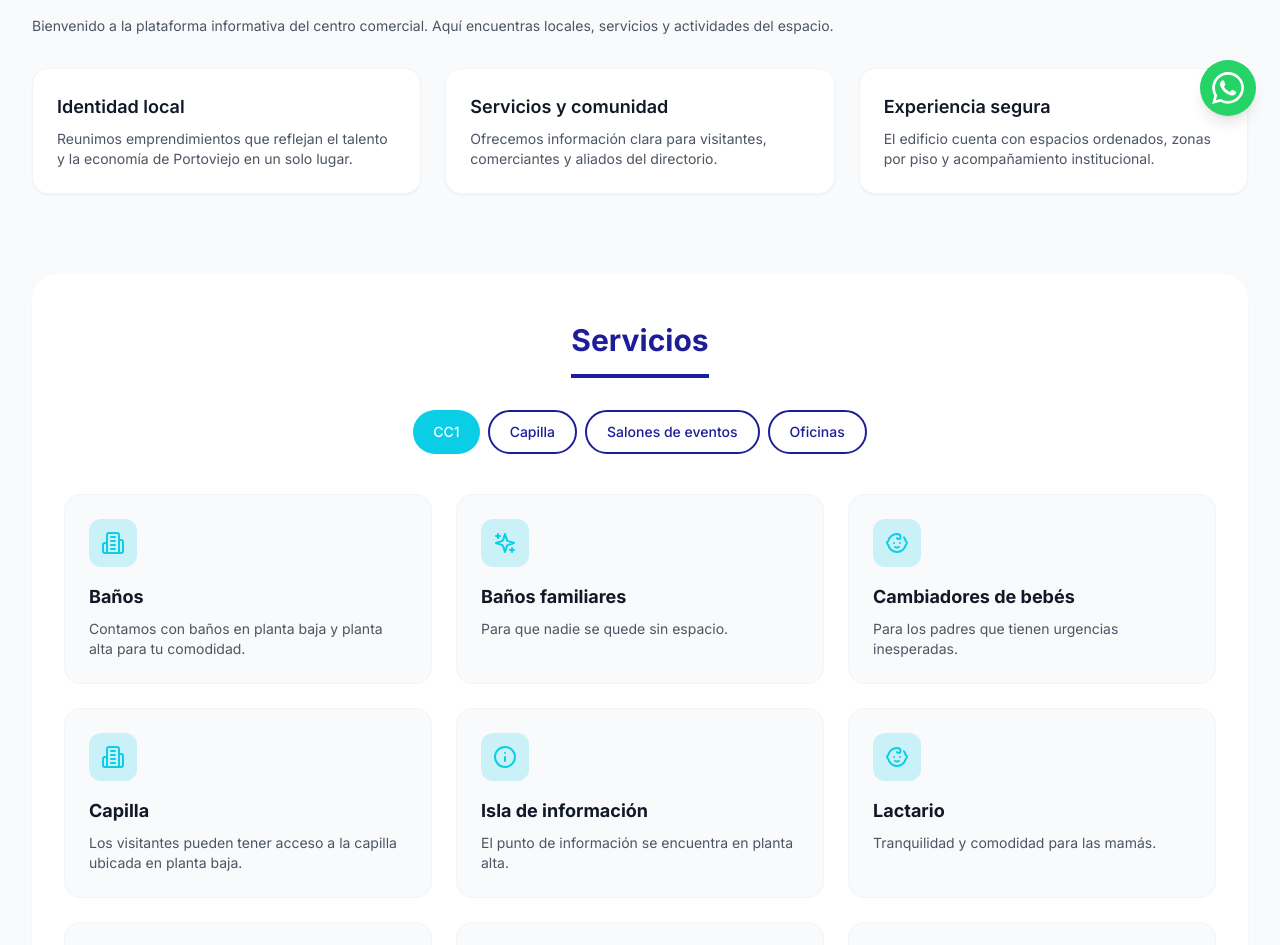
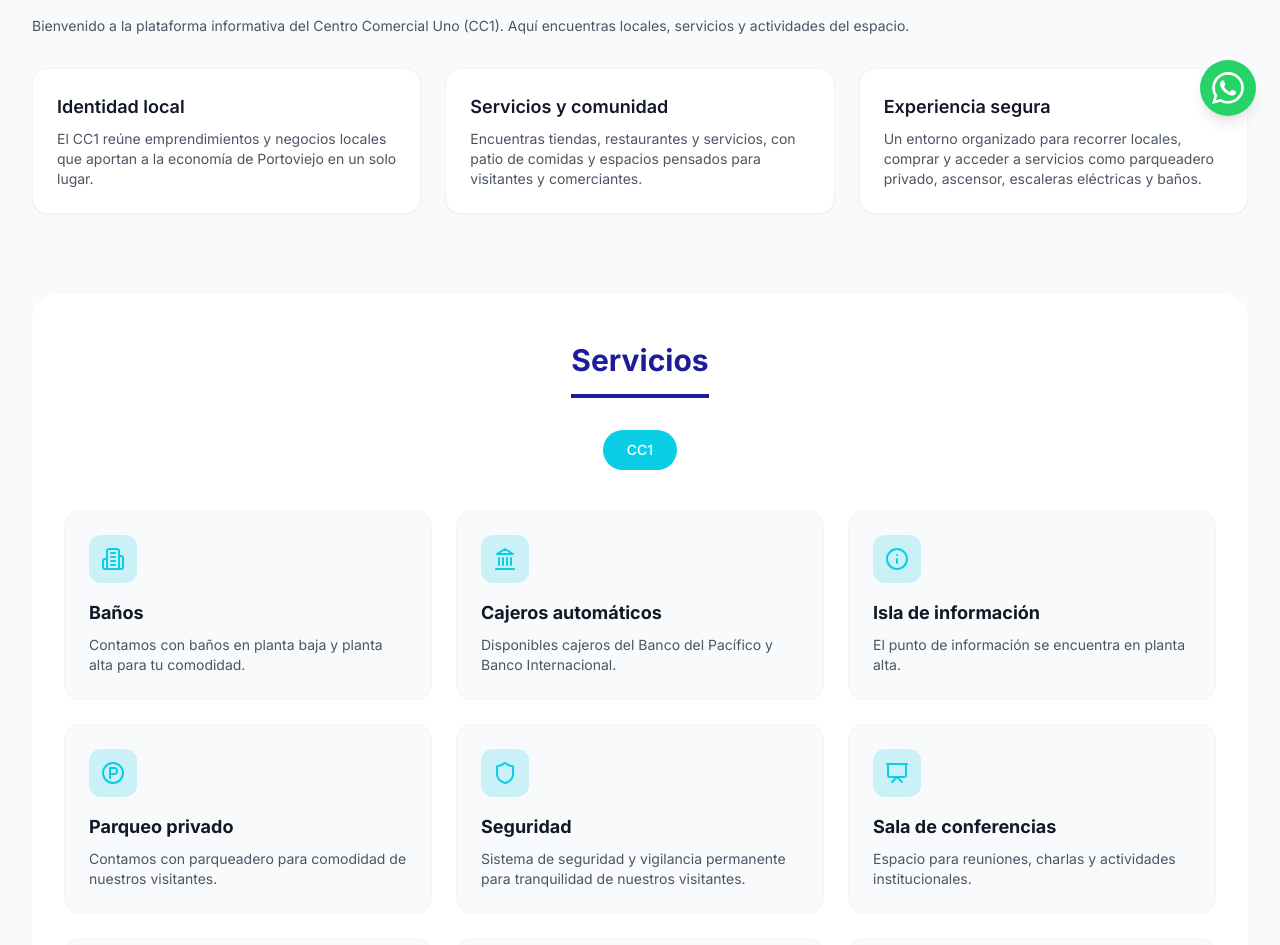
Before and after one commit to jcuenca6779/cc1-pagina, a Next.js app: page / in a window 1280 px wide. Shown: the part 660-1605 px from the top of the page. Built offline with nearby package versions, Linux system fonts and the light colour scheme.

Commit message:
Actualización de servicios y eliminación de capilla

```diff
--- a/app/components/Footer.jsx
+++ b/app/components/Footer.jsx
@@ -1,28 +1,28 @@
-'use client'
+"use client";
 
-import Image from 'next/image'
-import Link from 'next/link'
-import { Facebook, Instagram, Mail, MapPin, Clock } from 'lucide-react'
-import { useState } from 'react'
+import Image from "next/image";
+import Link from "next/link";
+import { Facebook, Instagram, Mail, MapPin, Clock } from "lucide-react";
+import { useState } from "react";
 
 const SOCIAL = [
-  { name: 'Facebook', href: '#', icon: Facebook },
-  { name: 'Instagram', href: '#', icon: Instagram },
-]
+  { name: "Facebook", href: "#", icon: Facebook },
+  { name: "Instagram", href: "#", icon: Instagram },
+];
 
 const NOSOTROS_LINKS = [
-  { label: 'Quiénes somos', href: '/' },
-  { label: 'Transparencia', href: '/' },
-  { label: 'Contacto', href: '/contacto' },
-]
+  { label: "Quiénes somos", href: "/" },
+  { label: "Transparencia", href: "/" },
+  { label: "Contacto", href: "/contacto" },
+];
 
 export default function Footer() {
-  const [email, setEmail] = useState('')
+  const [email, setEmail] = useState("");
 
   const handleSubscribe = (e) => {
-    e.preventDefault()
-    if (email.trim()) setEmail('')
-  }
+    e.preventDefault();
+    if (email.trim()) setEmail("");
+  };
 
   return (
     <footer className="bg-[#1d1d99] text-white">
@@ -70,11 +70,16 @@ export default function Footer() {
         {/* Columnas: Nosotros, Horarios, Contáctanos */}
         <div className="grid gap-8 py-10 md:grid-cols-3">
           <div>
-            <h3 className="text-sm font-bold uppercase tracking-wider text-white/90">Nosotros</h3>
+            <h3 className="text-sm font-bold uppercase tracking-wider text-white/90">
+              Nosotros
+            </h3>
             <ul className="mt-4 space-y-2">
               {NOSOTROS_LINKS.map((link) => (
                 <li key={link.label}>
-                  <Link href={link.href} className="text-sm text-white/80 hover:text-white hover:underline">
+                  <Link
+                    href={link.href}
+                    className="text-sm text-white/80 hover:text-white hover:underline"
+                  >
                     {link.label} →
                   </Link>
                 </li>
@@ -86,18 +91,19 @@ export default function Footer() {
               <Clock size={16} /> Horarios de atención
             </h3>
             <ul className="mt-4 space-y-1 text-sm text-white/80">
-              <li>Centro Comercial: Lun-Sáb 10h00-21h00</li>
-              <li>Domingo: 10h00-20h00</li>
+              <li>Lun-Sáb 09:00-19:00</li>
+              <li>Domingo: 09:00-13:00</li>
             </ul>
           </div>
           <div>
             <h3 className="text-sm font-bold uppercase tracking-wider text-white/90 flex items-center gap-2">
               <MapPin size={16} /> Visítanos
             </h3>
-            <p className="mt-4 text-sm text-white/80">
-              Portoviejo, Manabí
-            </p>
-            <Link href="/contacto" className="mt-2 inline-block text-sm text-[#0ACEE5] hover:underline">
+            <p className="mt-4 text-sm text-white/80">Portoviejo, Manabí</p>
+            <Link
+              href="/contacto"
+              className="mt-2 inline-block text-sm text-[#0ACEE5] hover:underline"
+            >
               Ver mapa →
             </Link>
           </div>
@@ -141,5 +147,5 @@ export default function Footer() {
         </div>
       </div>
     </footer>
-  )
+  );
 }
--- a/app/components/HomeServices.jsx
+++ b/app/components/HomeServices.jsx
@@ -1,129 +1,95 @@
-'use client'
+"use client";
 
-import { useState } from 'react'
-import Link from 'next/link'
 import {
   Building2,
   Info,
-  Baby,
-  Calendar,
   UtensilsCrossed,
-  Sparkles,
-} from 'lucide-react'
-
-const FILTERS = [
-  { id: 'cc1', label: 'CC1' },
-  { id: 'capilla', label: 'Capilla' },
-  { id: 'salones', label: 'Salones de eventos' },
-  { id: 'oficinas', label: 'Oficinas' },
-]
+  Presentation,
+  ParkingCircle,
+  Landmark,
+  ShieldCheck,
+  Shield,
+} from "lucide-react";
 
 const SERVICES = [
   {
-    id: 'banos',
-    filter: 'cc1',
+    id: "banos",
     icon: Building2,
-    title: 'Baños',
-    description: 'Contamos con baños en planta baja y planta alta para tu comodidad.',
+    title: "Baños",
+    description:
+      "Contamos con baños en planta baja y planta alta para tu comodidad.",
   },
   {
-    id: 'banos-familiares',
-    filter: 'cc1',
-    icon: Sparkles,
-    title: 'Baños familiares',
-    description: 'Para que nadie se quede sin espacio.',
+    id: "cajeros",
+    icon: Landmark,
+    title: "Cajeros automáticos",
+    description:
+      "Disponibles cajeros del Banco del Pacífico y Banco Internacional.",
   },
   {
-    id: 'cambiadores',
-    filter: 'cc1',
-    icon: Baby,
-    title: 'Cambiadores de bebés',
-    description: 'Para los padres que tienen urgencias inesperadas.',
+    id: "isla-info",
+    icon: Info,
+    title: "Isla de información",
+    description: "El punto de información se encuentra en planta alta.",
   },
   {
-    id: 'capilla',
-    filter: 'capilla',
-    icon: Building2,
-    title: 'Capilla',
-    description: 'Los visitantes pueden tener acceso a la capilla ubicada en planta baja.',
+    id: "parqueo",
+    icon: ParkingCircle,
+    title: "Parqueo privado",
+    description:
+      "Contamos con parqueadero para comodidad de nuestros visitantes.",
   },
   {
-    id: 'isla-info',
-    filter: 'cc1',
-    icon: Info,
-    title: 'Isla de información',
-    description: 'El punto de información se encuentra en planta alta.',
+    id: "seguridad",
+    icon: Shield,
+    title: "Seguridad",
+    description:
+      "Sistema de seguridad y vigilancia permanente para tranquilidad de nuestros visitantes.",
   },
   {
-    id: 'lactario',
-    filter: 'cc1',
-    icon: Baby,
-    title: 'Lactario',
-    description: 'Tranquilidad y comodidad para las mamás.',
+    id: "sala-conferencias",
+    icon: Presentation,
+    title: "Sala de conferencias",
+    description:
+      "Espacio para reuniones, charlas y actividades institucionales.",
   },
   {
-    id: 'salones',
-    filter: 'salones',
-    icon: Calendar,
-    title: 'Salones de eventos',
-    description: 'Espacios para eventos corporativos y celebraciones.',
+    id: "oficinas",
+    icon: Building2,
+    title: "Oficinas",
+    description:
+      "Espacios para profesionales y empresas en el centro comercial.",
   },
   {
-    id: 'oficinas',
-    filter: 'oficinas',
-    icon: Building2,
-    title: 'Oficinas',
-    description: 'Espacios para profesionales y empresas en el centro comercial.',
+    id: "patio-comidas",
+    icon: UtensilsCrossed,
+    title: "Patio de comidas",
+    description: "Variedad de opciones gastronómicas en un solo lugar.",
   },
   {
-    id: 'patio-comidas',
-    filter: 'cc1',
-    icon: UtensilsCrossed,
-    title: 'Patio de comidas',
-    description: 'Variedad de opciones gastronómicas en un solo lugar.',
+    id: "otros",
+    icon: ShieldCheck,
+    title: "También contamos con:",
+    description: "Ascensor, escaleras eléctricas y áreas de descanso.",
   },
-  {
-    id: 'otros',
-    filter: 'cc1',
-    icon: null,
-    title: 'También contamos con:',
-    description: 'Rampas para discapacitados, parqueaderos para bicicletas y zonas de descanso.',
-  },
-]
+];
 
 export default function HomeServices() {
-  const [activeFilter, setActiveFilter] = useState('cc1')
-
-  const filteredServices =
-    activeFilter === 'cc1'
-      ? SERVICES
-      : SERVICES.filter((s) => s.filter === activeFilter)
-
   return (
     <section className="px-4 py-12 mx-auto max-w-7xl sm:px-6 lg:px-8 bg-white rounded-3xl shadow-sm">
       <h2 className="text-3xl font-bold text-center text-[#1d1d99] border-b-4 border-[#1d1d99] pb-2 w-fit mx-auto">
         Servicios
       </h2>
 
-      <div className="flex flex-wrap justify-center gap-2 mt-8">
-        {FILTERS.map((f) => (
-          <button
-            key={f.id}
-            onClick={() => setActiveFilter(f.id)}
-            className={`px-5 py-2.5 rounded-full text-sm font-medium transition-colors ${
-              activeFilter === f.id
-                ? 'bg-[#0ACEE5] text-white'
-                : 'bg-white text-[#1d1d99] border-2 border-[#1d1d99] hover:bg-gray-50'
-            }`}
-          >
-            {f.label}
-          </button>
-        ))}
+      <div className="flex justify-center mt-8">
+        <span className="px-6 py-2.5 rounded-full text-sm font-medium bg-[#0ACEE5] text-white">
+          CC1
+        </span>
       </div>
 
       <div className="grid gap-6 mt-10 sm:grid-cols-2 lg:grid-cols-3">
-        {filteredServices.map((service) => {
-          const Icon = service.icon
+        {SERVICES.map((service) => {
+          const Icon = service.icon;
           return (
             <div
               key={service.id}
@@ -134,12 +100,16 @@ export default function HomeServices() {
                   <Icon size={24} />
                 </div>
               )}
-              <h3 className="text-lg font-bold text-gray-900">{service.title}</h3>
-              <p className="mt-2 text-sm text-gray-600">{service.description}</p>
+              <h3 className="text-lg font-bold text-gray-900">
+                {service.title}
+              </h3>
+              <p className="mt-2 text-sm text-gray-600">
+                {service.description}
+              </p>
             </div>
-          )
+          );
         })}
       </div>
     </section>
-  )
+  );
 }
--- a/app/components/HomeVisitHours.jsx
+++ b/app/components/HomeVisitHours.jsx
@@ -1,8 +1,8 @@
-'use client'
+"use client";
 
-import Link from 'next/link'
-import Image from 'next/image'
-import { Clock, MapPin } from 'lucide-react'
+import Link from "next/link";
+import Image from "next/image";
+import { Clock, MapPin } from "lucide-react";
 
 export default function HomeVisitHours() {
   return (
@@ -36,15 +36,19 @@ export default function HomeVisitHours() {
             <div className="flex items-center justify-center w-20 h-20 rounded-full bg-white/20 mb-4">
               <Clock size={40} />
             </div>
-            <span className="text-lg font-bold uppercase tracking-wide">Horarios</span>
+            <span className="text-lg font-bold uppercase tracking-wide">
+              Horarios de atención
+            </span>
+
             <div className="mt-4 space-y-3 text-center text-sm">
               <div className="px-4 py-2 rounded-lg bg-white/10">
                 <p className="font-semibold">Lunes a sábado</p>
-                <p>10h00 - 21h00</p>
+                <p>09:00 - 19:00</p>
               </div>
+
               <div className="px-4 py-2 rounded-lg bg-white/10">
                 <p className="font-semibold">Domingo</p>
-                <p>10h00 - 20h00</p>
+                <p>09:00 - 13:00</p>
               </div>
             </div>
           </div>
@@ -55,7 +59,8 @@ export default function HomeVisitHours() {
             </div>
             <span className="text-lg font-bold">Visítanos</span>
             <p className="mt-3 text-sm text-center text-gray-600">
-              Portoviejo, Manabí
+              Calle 10 de Agosto, entre Francisco Pacheco y García Moreno,
+              Portoviejo, Ecuador
             </p>
             <Link
               href="/contacto"
@@ -67,5 +72,5 @@ export default function HomeVisitHours() {
         </div>
       </section>
     </>
-  )
+  );
 }
--- a/app/page.js
+++ b/app/page.js
@@ -1,12 +1,12 @@
-import Link from 'next/link'
-import Image from 'next/image'
-import Hero from './components/Hero'
-import HomeServices from './components/HomeServices'
-import HomePromoEvents from './components/HomePromoEvents'
-import HomeExperiences from './components/HomeExperiences'
-import HomeVisitHours from './components/HomeVisitHours'
-import Footer from './components/Footer'
-import FloatingWhatsApp from './components/FloatingWhatsApp'
+import Link from "next/link";
+import Image from "next/image";
+import Hero from "./components/Hero";
+import HomeServices from "./components/HomeServices";
+import HomePromoEvents from "./components/HomePromoEvents";
+import HomeExperiences from "./components/HomeExperiences";
+import HomeVisitHours from "./components/HomeVisitHours";
+import Footer from "./components/Footer";
+import FloatingWhatsApp from "./components/FloatingWhatsApp";
 
 export default function Home() {
   return (
@@ -20,8 +20,8 @@ export default function Home() {
             Directorio comercial CC1
           </h1>
           <p className="mt-3 text-sm text-gray-600">
-            Bienvenido a la plataforma informativa del centro comercial. Aquí
-            encuentras locales, servicios y actividades del espacio.
+            Bienvenido a la plataforma informativa del Centro Comercial Uno
+            (CC1). Aquí encuentras locales, servicios y actividades del espacio.
           </p>
 
           <div className="mt-8 grid gap-6 md:grid-cols-3">
@@ -30,26 +30,29 @@ export default function Home() {
                 Identidad local
               </h2>
               <p className="mt-2 text-sm text-gray-600">
-                Reunimos emprendimientos que reflejan el talento y la economía de
-                Portoviejo en un solo lugar.
+                El CC1 reúne emprendimientos y negocios locales que aportan a la
+                economía de Portoviejo en un solo lugar.
               </p>
             </div>
+
             <div className="rounded-2xl bg-white p-6 shadow-sm border border-gray-100">
               <h2 className="text-lg font-semibold text-gray-900">
                 Servicios y comunidad
               </h2>
               <p className="mt-2 text-sm text-gray-600">
-                Ofrecemos información clara para visitantes, comerciantes y
-                aliados del directorio.
+                Encuentras tiendas, restaurantes y servicios, con patio de
+                comidas y espacios pensados para visitantes y comerciantes.
               </p>
             </div>
+
             <div className="rounded-2xl bg-white p-6 shadow-sm border border-gray-100">
               <h2 className="text-lg font-semibold text-gray-900">
                 Experiencia segura
               </h2>
               <p className="mt-2 text-sm text-gray-600">
-                El edificio cuenta con espacios ordenados, zonas por piso y
-                acompañamiento institucional.
+                Un entorno organizado para recorrer locales, comprar y acceder a
+                servicios como parqueadero privado, ascensor, escaleras
+                eléctricas y baños.
               </p>
             </div>
           </div>
@@ -81,14 +84,91 @@ export default function Home() {
                 priority
               />
             </div>
+
             <div className="p-6">
               <h2 className="text-lg font-semibold text-gray-900">
                 El edificio CC1
               </h2>
+
               <p className="mt-2 text-sm text-gray-600">
-                Un espacio central que integra comercio, servicios y eventos en
-                el corazón de la ciudad.
+                El Centro Comercial Uno (CC1) en Portoviejo es uno de los
+                primeros centros comerciales de la ciudad. Ofrece una variedad
+                de tiendas, restaurantes, servicios y entretenimiento. Es un
+                punto de encuentro para locales y visitantes, con áreas de
+                comida y opciones de ocio.
               </p>
+
+              {/* Info práctica (horarios + servicios) */}
+              <div className="mt-5 grid gap-4 md:grid-cols-2">
+                <div className="rounded-2xl bg-gray-50 p-4">
+                  <h3 className="text-sm font-semibold text-gray-900">
+                    Información general
+                  </h3>
+                  <div className="mt-2 space-y-2 text-sm text-gray-600">
+                    <p>
+                      <span className="font-semibold text-gray-900">
+                        Dirección:
+                      </span>{" "}
+                      Calle 10 de Agosto, entre Francisco Pacheco y García
+                      Moreno, Portoviejo, Ecuador
+                    </p>
+                    <p>
+                      <span className="font-semibold text-gray-900">
+                        Horarios de atención:
+                      </span>{" "}
+                      Lunes a Sábado: 09:00 a 19:00, Domingo: 09:00 a 13:00
+                    </p>
+                    <p>
+                      <span className="font-semibold text-gray-900">
+                        Horario de apertura para los comerciantes:
+                      </span>{" "}
+                      Lunes a Domingo: 08:30
+                    </p>
+                    <p>
+                      <span className="font-semibold text-gray-900">
+                        Control de apertura de los locales:
+                      </span>{" "}
+                      Lunes a Sábado: 09:30 a 19:00, Domingo: 09:30 a 14:00
+                    </p>
+                  </div>
+                </div>
+
+                <div className="rounded-2xl bg-gray-50 p-4">
+                  <h3 className="text-sm font-semibold text-gray-900">
+                    Servicios y facilidades
+                  </h3>
+
+                  <ul className="mt-2 grid gap-2 text-sm text-gray-600 sm:grid-cols-2">
+                    <li className="rounded-2xl bg-white px-4 py-3 border border-gray-100">
+                      Patio de comidas
+                    </li>
+                    <li className="rounded-2xl bg-white px-4 py-3 border border-gray-100">
+                      Parqueadero privado
+                    </li>
+                    <li className="rounded-2xl bg-white px-4 py-3 border border-gray-100">
+                      Ascensor
+                    </li>
+                    <li className="rounded-2xl bg-white px-4 py-3 border border-gray-100">
+                      Escalera eléctrica
+                    </li>
+                    <li className="rounded-2xl bg-white px-4 py-3 border border-gray-100">
+                      Baños / servicios sanitarios
+                    </li>
+                    <li className="rounded-2xl bg-white px-4 py-3 border border-gray-100">
+                      Seguridad
+                    </li>
+                    <li className="rounded-2xl bg-white px-4 py-3 border border-gray-100">
+                      Cajero Banco del Pacífico
+                    </li>
+                    <li className="rounded-2xl bg-white px-4 py-3 border border-gray-100">
+                      Cajero Banco Internacional
+                    </li>
+                    <li className="rounded-2xl bg-white px-4 py-3 border border-gray-100 sm:col-span-2">
+                      Wi-Fi disponible
+                    </li>
+                  </ul>
+                </div>
+              </div>
             </div>
           </div>
 
@@ -106,5 +186,5 @@ export default function Home() {
       <Footer />
       <FloatingWhatsApp />
     </div>
-  )
+  );
 }
```
Also changed, not shown: app/contacto/page.js (+5 -9 lines).
